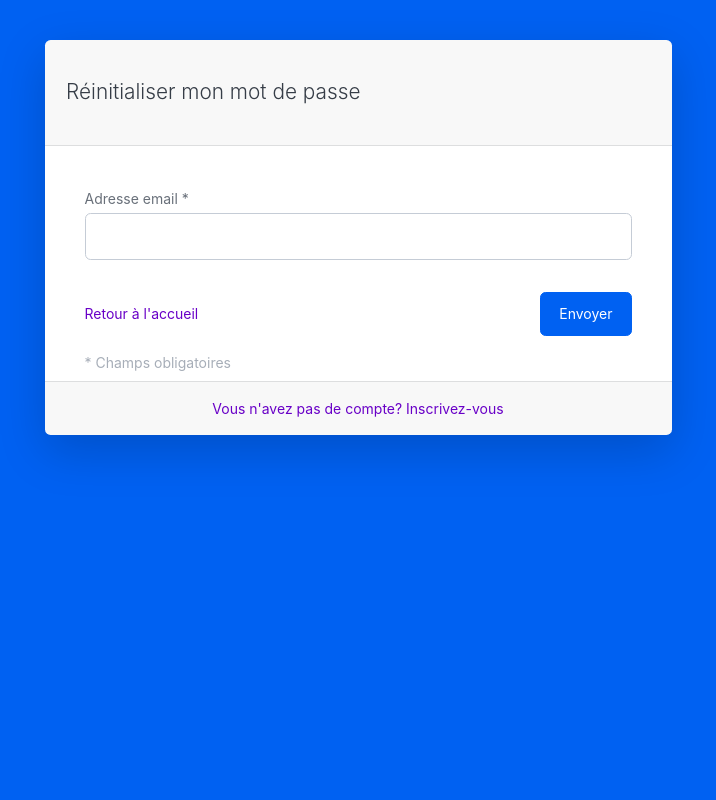
After one commit to Mike031289/snow-tricks, a Symfony app: template templates/user/passwordReset.html.twig in a window 1280 px wide. The commit adds this page. Shown: the whole page, without its empty margins (282-998 px from the left). Run offline with Twig, Linux system fonts and the light colour scheme; the template is opened without the code that fills it, so the values that code supplies are empty; form fields are guessed from the names that the template uses; some libraries are stand-ins or nearby versions; some web fonts are replaced.

Commit message:
login and passwordRest forms

```diff
--- a/src/Entity/User.php
+++ b/src/Entity/User.php
@@ -41,7 +41,7 @@ class User
     private ?string $userPicture = null;
 
     #[ORM\Column(length: 255)]
-    #[Assert\NotBlank(message: 'Créer votre mot de passe')]
+    #[Assert\NotBlank(message: 'Saisissez votre mot de passe')]
     private ?string $password = null;
 
     #[ORM\Column(length: 255)]
--- a/src/Form/PasswordresetType.php
+++ b/src/Form/PasswordresetType.php
@@ -6,15 +6,14 @@ use App\Entity\Passwordreset;
 use Symfony\Component\Form\AbstractType;
 use Symfony\Component\Form\FormBuilderInterface;
 use Symfony\Component\OptionsResolver\OptionsResolver;
+use Symfony\Component\Form\Extension\Core\Type\EmailType;
 
 class PasswordresetType extends AbstractType
 {
     public function buildForm(FormBuilderInterface $builder, array $options): void
     {
         $builder
-            ->add('token')
-            ->add('createdAt')
-        ;
+        ->add('email', EmailType::class);
     }
 
     public function configureOptions(OptionsResolver $resolver): void
--- a/templates/home.html.twig
+++ b/templates/home.html.twig
@@ -1,5 +1,6 @@
 {# templates/home.html.twig #}
 {% extends 'base.html.twig' %}
+{% set page = 'home' %}
 
 {% block body %}
 <header>
@@ -12,9 +13,9 @@
         </button>
         <div class="collapse navbar-collapse" id="navbarText">
           <hr class="navbar-nav mr-auto">
-          <a class="nav-link navbar-text text-white" href="{{ path('inscription', { 'slug': 'signUpForm'}) }}">Inscription</a>
+          <a class="nav-link navbar-text text-white {% if page == 'signUp' %}active{% endif %}" href="{{ path('inscription', { 'slug': 'signUpForm'}) }}">Inscription</a>
           <hr class="navbar-nav mr-5">
-          <a class="nav-link navbar-text text-white" href="#">Connexion
+          <a class="nav-link navbar-text text-white {% if page == 'signIn' %}active{% endif %}" href="{{ path('connexion', { 'slug': 'signInForm'}) }}">Connexion
           </a>
         </div>
       </div>
--- /dev/null
+++ b/templates/user/passwordReset.html.twig
@@ -0,0 +1,71 @@
+{% extends 'base.html.twig' %}
+{% set page = 'passwordReset' %}
+
+{% block title %}Réinitialiser mon mot de passe{% endblock %}
+
+{% block body %}
+  <body id="layoutAuthentication" class="bg-primary">
+    <div id="layoutAuthentication_content">
+      <main>
+        <div class="container-xl px-4">
+          <div class="row justify-content-center">
+            <div class="col-lg-7">
+              <!-- Basic login form-->
+              <div class="card shadow-lg border-0 rounded-lg mt-5">
+                <div class="card-header justify-content-center">
+                  <h3 class="fw-light my-4">Réinitialiser mon mot de passe</h3>
+                </div>
+                <div class="card-body p-0">
+                  <!-- Symfony Login form -->
+                  {{ form_start(signInForm, {'attr': {'class': 'needs-validation', 'novalidate': 'novalidate'}}) }}
+                  <!-- Form Row-->
+                  <div class="row gx-3 p-5 pb-2">
+                    <div class="{{ signInForm.email.vars.errors ? 'has-error' : '' }}">
+                      <!-- Form Group (email)-->
+                      <div class="mb-3">
+                        {{ form_label(signInForm.email, 'Adresse email *', {'label_attr': {'class': 'small mb-1'}}) }}
+                        {{ form_widget(signInForm.email, {'attr': {'class': 'form-control'}}) }}
+                        <span class="error-message">
+                          {{ form_errors(signInForm.email) }}</span>
+                      </div>
+                    </div>
+                    {# <div class="{{ signInForm.password.vars.errors ? 'has-error' : '' }}">
+                      <!-- Form Group (password)-->
+                      <div class="mb-3">
+                        {{ form_label(signInForm.password, 'Mot de passe *', {'label_attr': {'class': 'small mb-1'}}) }}
+                        <div class="input-group-append">
+                          {{ form_widget(signInForm.password, {'attr': {'class': 'form-control'}}) }}
+                          <button class="btn btn-outline-secondary" type="button" id="showPasswordBtn">
+                            <i class="fa fa-eye" id="password-icon"></i>
+                          </button>
+                        </div>
+                        <span class="error-message">
+                          {{ form_errors(signInForm.password) }}</span>
+                      </div>
+                    </div> #}
+                  </div>
+                  <!-- Form Group (login submit)-->
+                  <div class="d-flex align-items-center justify-content-between p-5 pb-2 pt-2">
+                    <a class="small text-secondary" href="{{ path('homepage') }}">Retour à l'accueil</a>
+                    <button type="submit" class="btn btn-primary">Envoyer</button>
+                  </div>
+                  <div class="small text-muted p-5 pt-2 pb-2">
+                    * Champs obligatoires
+                  </div>
+                  {{ form_end(signInForm) }}
+                  <!-- Fin Symfony Login form -->
+                  <div class="card-footer text-center">
+                    <div class="small">
+                      <a class="text-secondary" href="{{ path('inscription') }}">Vous n'avez pas de compte? Inscrivez-vous</a>
+                      {# <a class="text-secondary" href="{{ path('passwordReset') }}">Mot de passe oublié? Réinitialisez-le</a> #}
+                    </div>
+                  </div>
+                </div>
+                <!-- ... Le reste du code du formulaire existant -->
+              </div>
+            </div>
+          </div>
+        </main>
+      </div>
+    </body>
+  {% endblock %}
--- a/templates/user/signUp.html.twig
+++ b/templates/user/signUp.html.twig
@@ -1,4 +1,5 @@
 {% extends 'base.html.twig' %}
+{% set page = 'signUp' %}
 
 {% block title %}Inscription{% endblock %}
 
@@ -107,7 +108,7 @@
                 <!-- Fin Symfony Registration form -->
                 <div class="card-footer text-center">
                   <div class="small">
-                    <a class="text-secondary" >Vous êtes déjà inscrit? Connectez-vous</a>
+                    <a class="text-secondary" href="{{ path('connexion') }}">Vous êtes déjà inscrit? Connectez-vous</a>
                     {# href="{{path('signIn')}}" #}
                   </div>
                 </div>
```
Also changed, not shown: src/Controller/UserController.php (+38 -0 lines), src/Form/UserSignInType.php (added, +27 -0 lines), templates/user/signIn.html.twig (+71 -0 lines), 8 other files.
